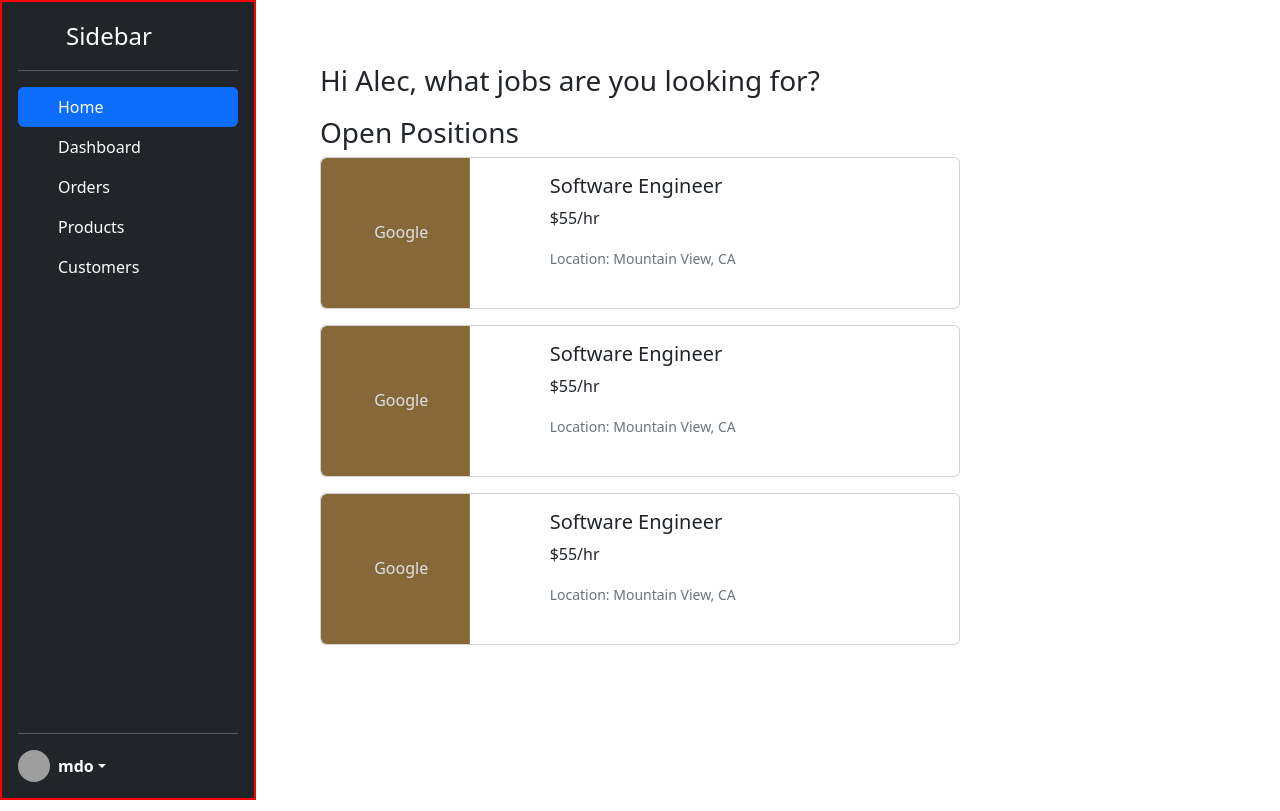
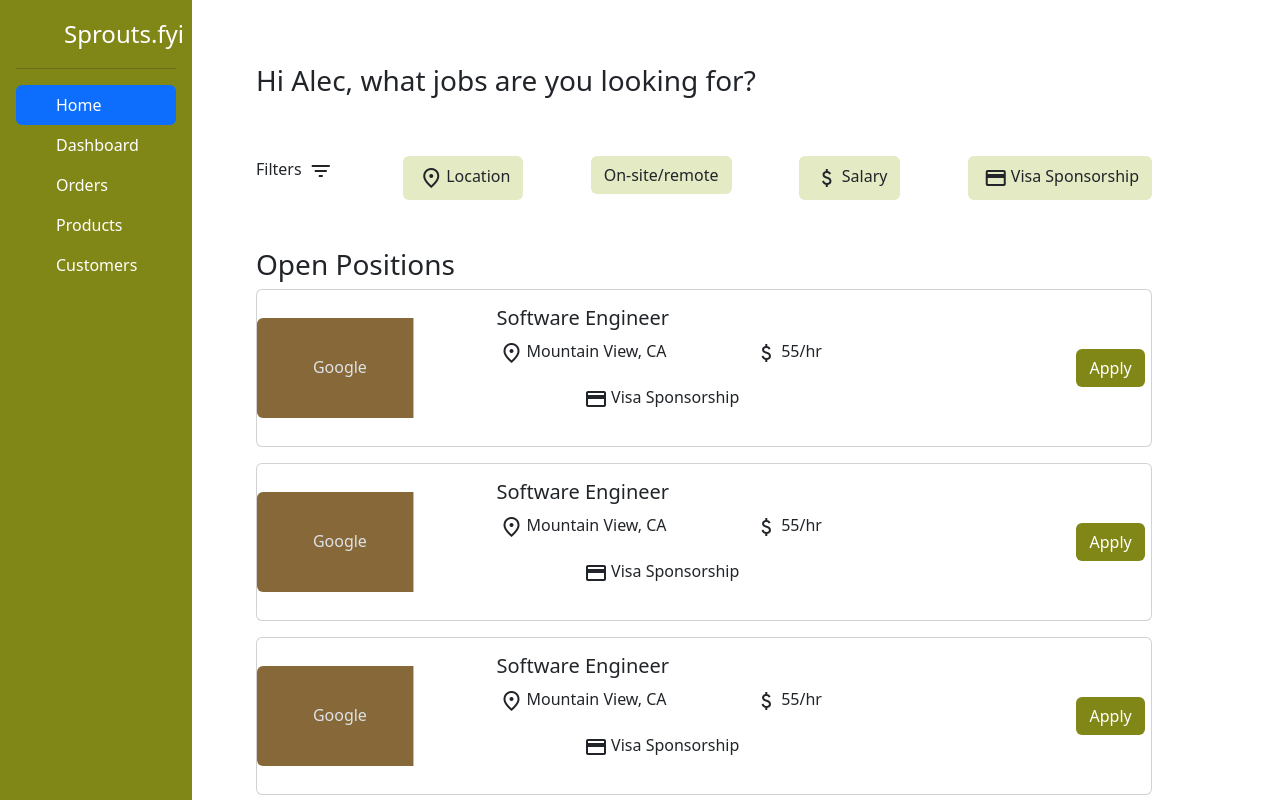
Before and after one commit to stalukdar7/nwHacks-frontend, a React (Create React App) app in the folder frontend/: page / in a window 1280 px wide. Built offline with nearby package versions, Linux system fonts and the light colour scheme; grey boxes are pictures that could not be loaded.

Commit message:
better formatting of jobs

```diff
--- a/frontend/public/index.html
+++ b/frontend/public/index.html
@@ -3,6 +3,10 @@
   <head>
     <meta charset="utf-8" />
     <link rel="icon" href="%PUBLIC_URL%/favicon.ico" />
+    <link rel="stylesheet" href="https://fonts.googleapis.com/css2?family=Material+Symbols+Outlined:opsz,wght,FILL,GRAD@48,400,1,0" />
+    <link rel="stylesheet" href="https://fonts.googleapis.com/css2?family=Material+Symbols+Outlined:opsz,wght,FILL,GRAD@48,400,1,0" />
+    <link rel="stylesheet" href="https://fonts.googleapis.com/css2?family=Material+Symbols+Outlined:opsz,wght,FILL,GRAD@48,400,1,0" />
+    <link rel="stylesheet" href="https://fonts.googleapis.com/css2?family=Material+Symbols+Outlined:opsz,wght,FILL,GRAD@48,400,1,0" />
     <meta name="viewport" content="width=device-width, initial-scale=1" />
     <meta name="theme-color" content="#000000" />
     <meta
--- a/frontend/src/App.css
+++ b/frontend/src/App.css
@@ -1,14 +1,15 @@
 .App {
-  margin: 0 auto;
-  width: 50%;
+  float: left;
+  width: 70%;
   min-height: 100%;
+  margin-left: 5%;
 }
 
 .SideNav {
   float: left;
-  width: 20%;
+  width: 15%;
   height: 100vh;
-  border: 2px red solid;
+  background-color: #818716 !important;
 }
 
 .JobBoard {
@@ -19,4 +20,38 @@
 
 .welcomeMessage {
   padding-top: 8vh;
+  margin-bottom: 3rem;
 }
+
+.parent {
+  display: flex;
+  justify-content: space-between;
+}
+
+span.circle {
+height: 20px;
+width: 20px;
+border-radius: 100%;
+border: 1px solid #eee;
+background:#ddd;
+cursor: pointer;
+transition: all 0.4s ease-in-out;
+}
+
+.btn-filter {
+  background-color: #E3EAC4 !important;
+}
+
+.btn-apply {
+  background-color: #818716 !important;
+  color: white !important;
+}
+
+.jobCardList {
+  margin-top: 3rem;
+}
+
+.material-symbols-outlined {
+  vertical-align: middle;
+  padding: 3px;
+}
--- a/frontend/src/components/JobBoard.js
+++ b/frontend/src/components/JobBoard.js
@@ -1,30 +1,34 @@
 import React from "react";
 import JobCard from './JobCard';
+import JobFilters from "./JobFilters";
 
 const JobBoard = () => {
 return (
+    <div>
+        <JobFilters />
         <div className="jobCardList">
             <h3>Open Positions</h3>
             <JobCard
                 company="Google"
                 position="Software Engineer"
                 location="Mountain View, CA"
-            salary="$55/hr"
+                salary="55/hr"
             />
 
             <JobCard
                 company="Google"
                 position="Software Engineer"
                 location="Mountain View, CA"
-            salary="$55/hr"
+                salary="55/hr"
             />
 
             <JobCard
                 company="Google"
                 position="Software Engineer"
                 location="Mountain View, CA"
-            salary="$55/hr"
+                salary="55/hr"
             />
+        </div>
     </div>
     );
 };
--- a/frontend/src/components/JobCard.js
+++ b/frontend/src/components/JobCard.js
@@ -3,17 +3,26 @@
 const JobCard = ({ company, position, location, salary }) => {
   return (
     <div class="card mb-3" style={{width: '100%'}}>
-        <div class="row g-0">
-        <div class="col-md-4">
-          <svg class="bd-placeholder-img img-fluid rounded-start" width="100%" height="150" xmlns="http://www.w3.org/2000/svg" role="img" aria-label="Placeholder: Image" preserveAspectRatio="xMidYMid slice" focusable="false"><title>Placeholder</title><rect width="70%" height="100%" fill="#876839"></rect><text x="25%" y="50%" fill="#dee2e6" dy=".3em">{company}</text></svg>
-
+      <div class="row g-0 align-items-center">
+        <div class="col-md-3">
+          <svg class="bd-placeholder-img img-fluid rounded-start" width="100%" height="100" xmlns="http://www.w3.org/2000/svg" role="img" aria-label="Placeholder: Image" preserveAspectRatio="xMidYMid slice" focusable="false">
+            <title>Placeholder</title>
+            <rect width="70%" height="100%" fill="#876839"></rect>
+            <text x="25%" y="50%" fill="#dee2e6" dy=".3em">{company}</text>
+          </svg>
         </div>
         <div class="col-md-8">
-          <div class="card-body">
+          <div class="card-body d-flex flex-column justify-content-between">
             <h5 class="card-title">{position}</h5>
-            <p class="card-text">{salary}</p>
-            <p class="card-text"><small class="text-muted">Location: {location}</small></p>
+            <div style={{width: '100%'}}>
+              <p style={{float: "left"}}><span style={{verticalAlign: "middle"}}><span class="material-symbols-outlined">location_on</span>{location}</span></p>
+              <p style={{float: "left", marginLeft: '15%'}} class="card-text"><span class="material-symbols-outlined">attach_money</span>{salary}</p>
+              <p style={{float: "left", marginLeft: '15%'}}><span class="material-symbols-outlined">credit_card</span>Visa Sponsorship</p>
+            </div>
           </div>
+        </div>
+        <div class="col-md-1">
+            <button class="btn btn-apply align-self-center">Apply</button>
         </div>
       </div>
     </div>
--- /dev/null
+++ b/frontend/src/components/JobFilters.js
@@ -0,0 +1,16 @@
+import React from "react";
+import '../App.css';
+
+const JobFilters = () => {
+    return (
+        <div class="parent">
+            <span id="first">Filters <span class="material-symbols-outlined">filter_list</span></span>
+            <span id="second"><button type="button" class="btn btn-filter"><span class="material-symbols-outlined">location_on</span>Location</button></span>
+            <span id="third"><button type="button" class="btn btn-filter">On-site/remote</button></span>
+            <span id="fourth"><button type="button" class="btn btn-filter"><span class="material-symbols-outlined">attach_money</span>Salary</button></span>
+            <span id="fifth"><button type="button" class="btn btn-filter"><span class="material-symbols-outlined">credit_card</span>Visa Sponsorship</button></span>
+        </div>
+    )
+}
+
+export default JobFilters;
--- a/frontend/src/components/SideNav.js
+++ b/frontend/src/components/SideNav.js
@@ -3,10 +3,10 @@
 
 const SideNav = () => {
     return (
-      <div className="d-flex flex-column flex-shrink-0 p-3 text-bg-dark" style={{width: '100%', height: '100%'}}>
+      <div className="d-flex flex-column flex-shrink-0 p-3" style={{width: '100%', height: '100%', backgroundColor: '#818716'}}>
         <a href="/" className="d-flex align-items-center mb-3 mb-md-0 me-md-auto text-white text-decoration-none">
           <svg className="bi pe-none me-2" width="40" height="32"></svg>
-          <span className="fs-4">Sidebar</span>
+          <span className="fs-4">Sprouts.fyi</span>
         </a>
         <hr />
           <ul className="nav nav-pills flex-column mb-auto">
@@ -41,20 +41,6 @@
               </a>
             </li>
           </ul>
-          <hr />
-          <div className="dropdown">
-            <a href="#" className="d-flex align-items-center text-white text-decoration-none dropdown-toggle" data-bs-toggle="dropdown" aria-expanded="false">
-              <img src="https://github.com/mdo.png" alt="" width="32" height="32" className="rounded-circle me-2" />
-              <strong>mdo</strong>
-            </a>
-            <ul className="dropdown-menu dropdown-menu-dark text-small shadow">
-              <li><a className="dropdown-item" href="#">New project...</a></li>
-              <li><a className="dropdown-item" href="#">Settings</a></li>
-              <li><a className="dropdown-item" href="#">Profile</a></li>
-              <li><hr className="dropdown-divider" /></li>
-              <li><a className="dropdown-item" href="#">Sign out</a></li>
-            </ul>
-          </div>
         </div>
     )
 }
```
Lines whose indentation alone changed are shown as unchanged.
